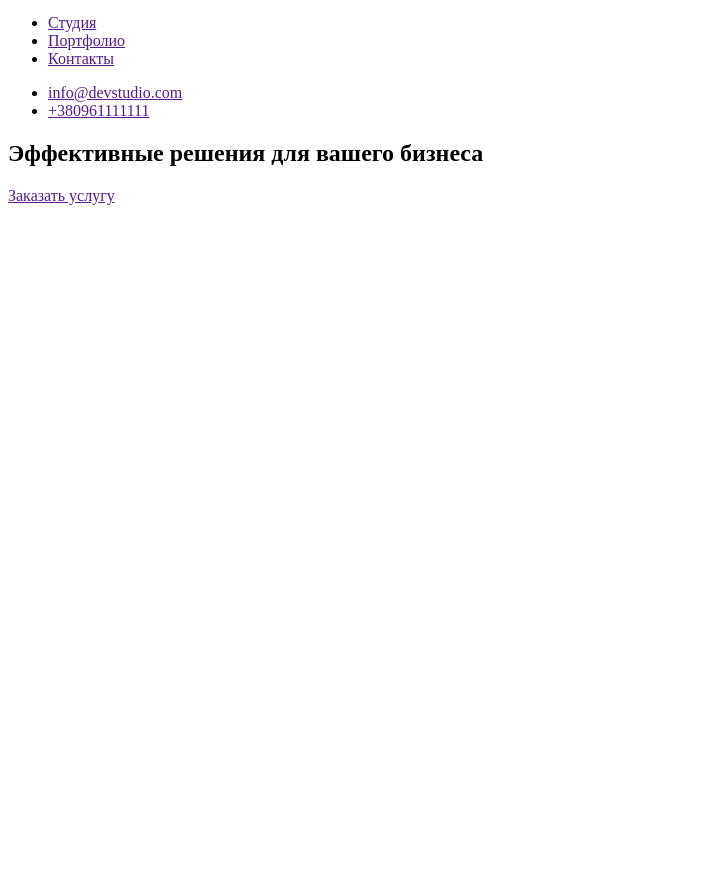
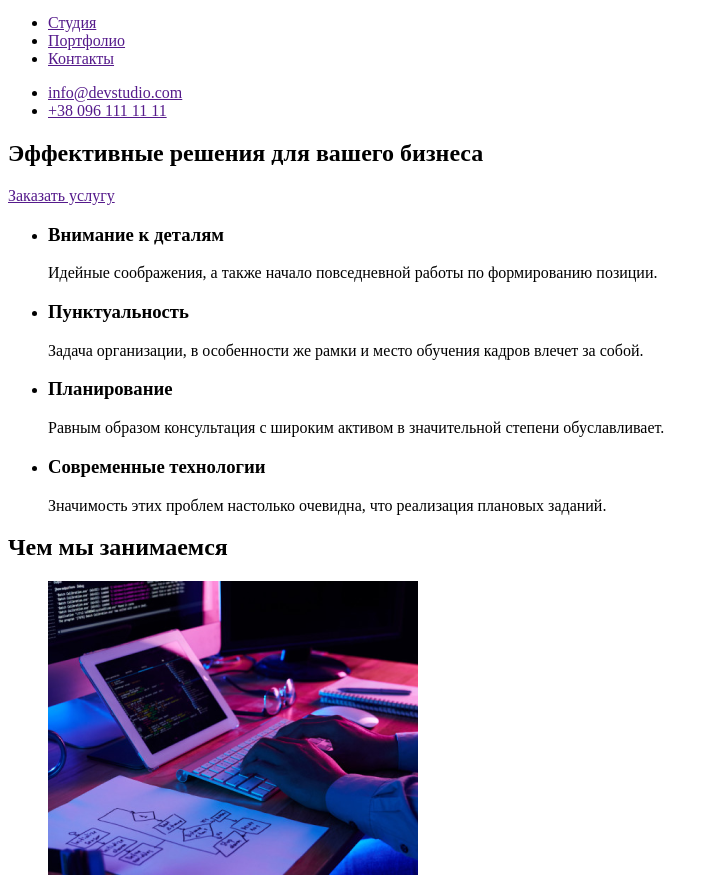
Before and after one commit to Vlad-Kondratiev/hw-1, a plain HTML site: page index.html in a window 1280 px wide. Shown: the part 45-937 px from the top of the page, without its empty margins (0-719 px from the left). Before the commit the page ends 800 px from the top, so only its background shows below. Drawn offline with Linux system fonts and the light colour scheme.

Commit message:
добавлены все секции

```diff
--- a/index.html
+++ b/index.html
@@ -20,12 +20,14 @@
                 <li><a href="">Портфолио</a></li>
                 <li><a href="">Контакты</a></li>
             </ul>
-
+        </nav>
             <ul>
                 <li><a href="">info@devstudio.com</a></li>
-                <li><a href="">+380961111111</a></li>
+                <li><a href="">+38 096 111 11 11</a></li>
             </ul>
-        </nav>
+
+
+
     </header>
 
     <main>
@@ -34,6 +36,72 @@
             <h1>Эффективные решения для вашего бизнеса</h1>
             <a href="">Заказать услугу</a>
         </section>
+
+        <!-- Особенности -->
+        <section>
+            <ul>
+                <li>
+                    <h3>Внимание к деталям</h3>
+                    <p>
+                        Идейные соображения, а также начало повседневной работы по формированию позиции.
+                    </p>
+                </li>
+            </ul>
+
+            <ul>
+                <li>
+                    <h3>Пунктуальность</h3>
+                    <p>
+                        Задача организации, в особенности же рамки и место обучения кадров влечет за собой.
+                    </p>
+                </li>
+            </ul>
+
+            <ul>
+                <li>
+                    <h3>Планирование</h3>
+                    <p>
+                        Равным образом консультация с широким активом в значительной степени обуславливает.
+                    </p>
+                </li>
+            </ul>
+
+            <ul>
+                <li>
+                    <h3>Современные технологии</h3>
+                    <p>
+                        Значимость этих проблем настолько очевидна, что реализация плановых заданий.
+                    </p>
+                </li>
+            </ul>
+
+        </section>
+
+        <!-- Чем мы занимаемся -->
+        <section>
+            <h2>Чем мы занимаемся</h2>
+            <ul>
+                <img src="./images/box 1.png" alt="" width="370">
+            </ul>
+
+            <ul>
+                <img src="./images/box 2.png" alt="">
+            </ul>
+
+            <ul>
+                <img src="./images/box 3.png" alt="">
+            </ul>
+        </section>
+
+        <!-- Наша команда -->
+        <section>
+            <h2>Наша команда</h2>
+            <ul>
+                <img src="./images/Игорь Демьяненко.jpg" alt="" width="270">
+                <h3>Игорь Демьяненко</h3>
+                <p>Product Designer</p>
+            </ul>
+        </section>
     </main>
 
 
```
Also changed, not shown: images/box 1.png (added), images/box 2.png (added), images/box 3.png (added), images/Игорь Демьяненко.jpg (added), images/Михаил Ермаков.jpg (added), images/Николай Тароасов.jpg (added), images/Ольга Репина.jpg (added).
